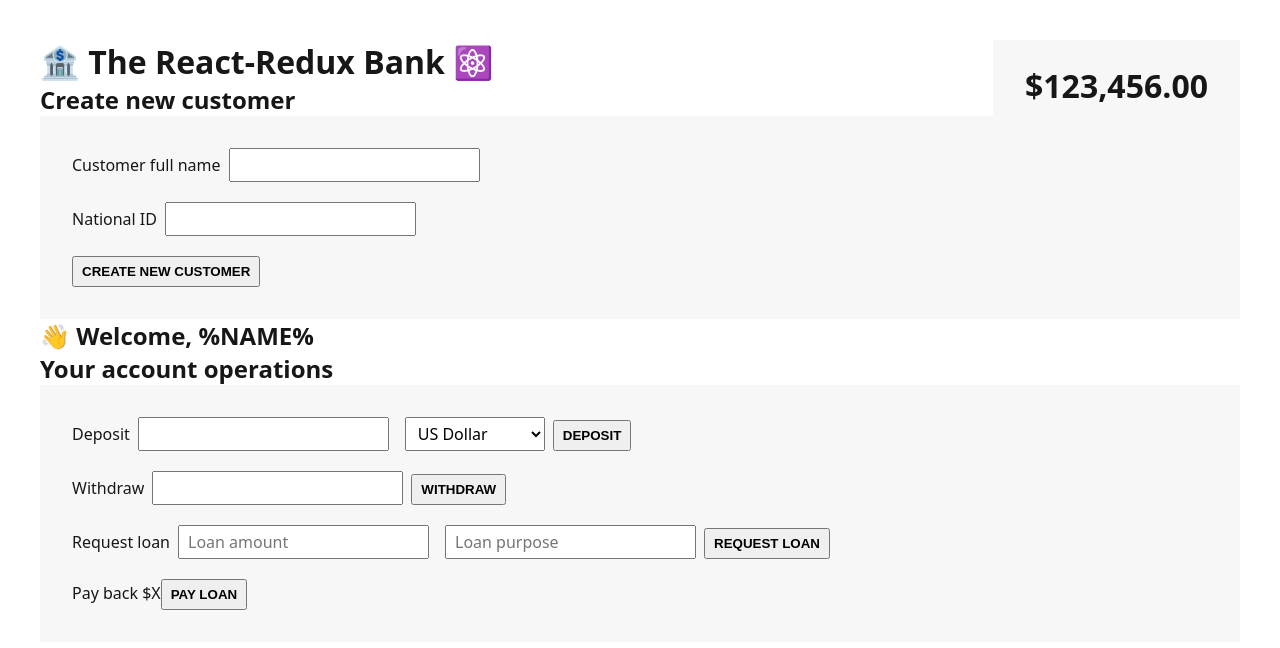
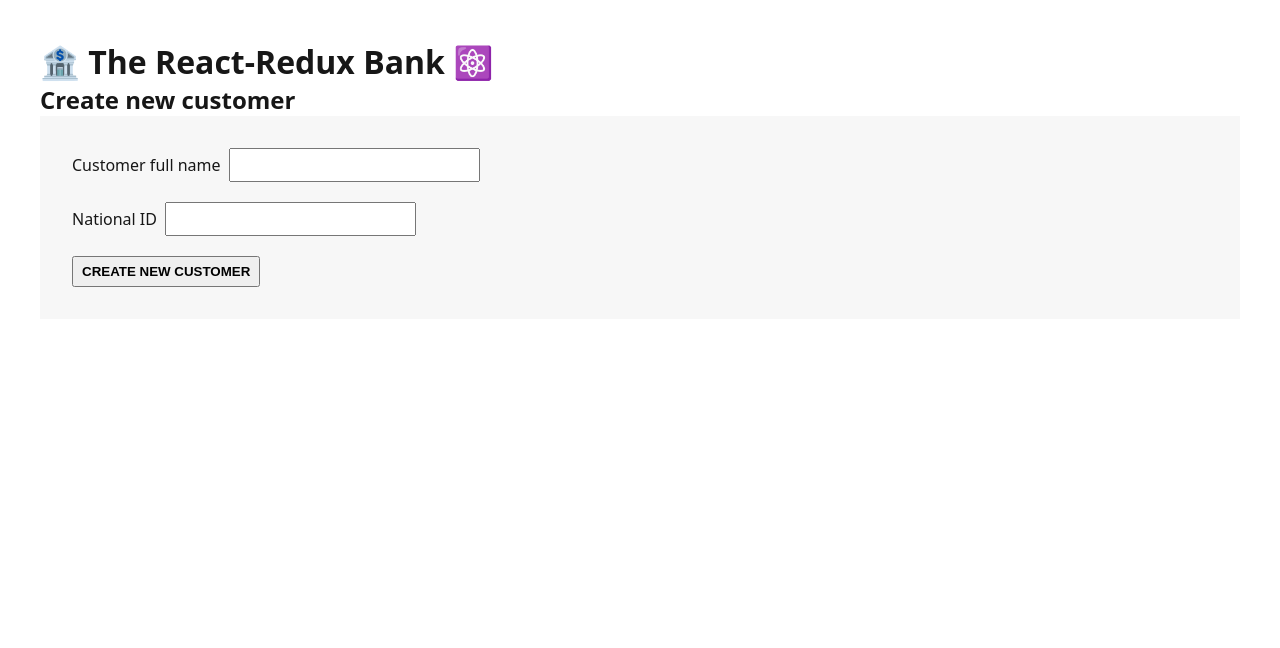
Before and after one commit to omidsdgi/redux-intro, a Next.js app: page / in a window 1280 px wide. Shown: the top 648 px of the page. Built offline with nearby package versions, Linux system fonts and the light colour scheme.

Commit message:
setup dispatching actions from React app

```diff
--- a/src/features/accounts/AccountOperations.js
+++ b/src/features/accounts/AccountOperations.js
@@ -1,4 +1,6 @@
 import { useState } from "react";
+import {useDispatch, useSelector} from "react-redux";
+import {deposit, withdraw, requestLoan, payLoan} from "./AccountSlice";
 
 function AccountOperations() {
   const [depositAmount, setDepositAmount] = useState("");
@@ -7,13 +9,31 @@
   const [loanPurpose, setLoanPurpose] = useState("");
   const [currency, setCurrency] = useState("USD");
 
-  function handleDeposit() {}
+  const dispatch = useDispatch();
+  const {loan:currentLoan, loanPurpose:currentLoanPurpose,balance} = useSelector(store => store.account);
 
-  function handleWithdrawal() {}
+  function handleDeposit() {
+    if (!depositAmount ) return;
+    dispatch(deposit(depositAmount));
+    setDepositAmount("");
+  }
 
-  function handleRequestLoan() {}
+  function handleWithdrawal() {
+    if (!withdrawalAmount) return;
+    dispatch(withdraw(withdrawalAmount));
+    setWithdrawalAmount("");
+  }
 
-  function handlePayLoan() {}
+  function handleRequestLoan() {
+    if (!loanAmount ||!loanPurpose) return;
+    dispatch(requestLoan(loanAmount,loanPurpose));
+    setLoanAmount("");
+    setLoanPurpose("");
+  }
+
+  function handlePayLoan() {
+    dispatch(payLoan());
+  }
 
   return (
     <div>
@@ -65,11 +85,14 @@
           />
           <button onClick={handleRequestLoan}>Request loan</button>
         </div>
-
+        {currentLoan>0 ?(
         <div>
-          <span>Pay back $X</span>
+          <span>Pay back ${currentLoan}({currentLoanPurpose})</span>
           <button onClick={handlePayLoan}>Pay loan</button>
         </div>
+        ):(
+            ""
+        )}
       </div>
     </div>
   );
--- a/src/features/accounts/BalanceDisplay.js
+++ b/src/features/accounts/BalanceDisplay.js
@@ -1,3 +1,4 @@
+import {connect} from "react-redux";
 function formatCurrency(value) {
   return new Intl.NumberFormat("en", {
     style: "currency",
@@ -5,8 +6,12 @@
   }).format(value);
 }
 
-function BalanceDisplay() {
-  return <div className="balance">{formatCurrency(123456)}</div>;
+function BalanceDisplay({balance}) {
+  return <div className="balance">{formatCurrency(balance)}</div>;
 }
-
-export default BalanceDisplay;
+function mapStateToProps(state) {
+  return {
+    balance: state.account.balance,
+  }
+}
+export default connect(mapStateToProps) (BalanceDisplay);
--- a/src/features/customers/CreateCustomer.js
+++ b/src/features/customers/CreateCustomer.js
@@ -1,10 +1,17 @@
 import { useState } from "react";
+import { useDispatch } from "react-redux";
+import { createCustomer } from "./customerSlice";
 
 function Customer() {
   const [fullName, setFullName] = useState("");
   const [nationalId, setNationalId] = useState("");
 
-  function handleClick() {}
+  const dispatch = useDispatch();
+
+  function handleClick() {
+    if (!fullName || !nationalId) return;
+    dispatch(createCustomer(fullName, nationalId));
+  }
 
   return (
     <div>
--- a/src/features/customers/Customer.js
+++ b/src/features/customers/Customer.js
@@ -1,9 +1,9 @@
 import {useSelector} from "react-redux";
 
 function Customer() {
-  const customer=useSelector(store=>store.customer)
+  const customer=useSelector((store)=>store.customer.fullName)
   console.log(customer)
-  return <h2>👋 Welcome, %NAME%</h2>;
+  return <h2>👋 Welcome, {customer}</h2>;
 }
 
 export default Customer;
--- a/src/pages/index.tsx
+++ b/src/pages/index.tsx
@@ -2,15 +2,22 @@
 import Customer from "@/features/customers/Customer";
 import AccountOperations from "@/features/accounts/AccountOperations";
 import BalanceDisplay from "@/features/accounts/BalanceDisplay";
+import {useSelector} from "react-redux";
 
 export default function Home() {
+    const fullName = useSelector((state)=>state.customer.fullName);
   return (
       <div>
         <h1>🏦 The React-Redux Bank ⚛️</h1>
-        <CreateCustomer />
-        <Customer />
+          {fullName==="" ?(
+        <CreateCustomer/>
+              ):(
+              <>
+        <Customer/>
         <AccountOperations />
         <BalanceDisplay />
+              </>
+              )}
       </div>
   );
 }
```
